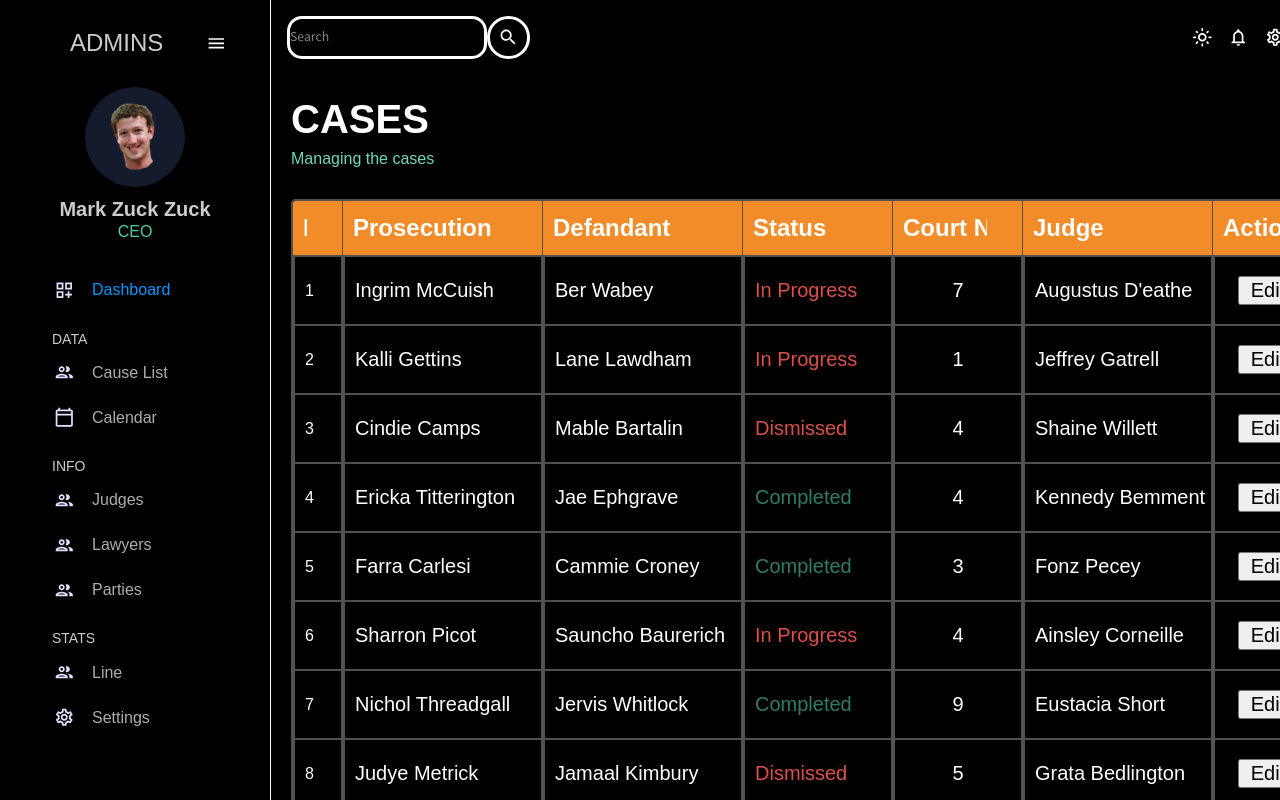
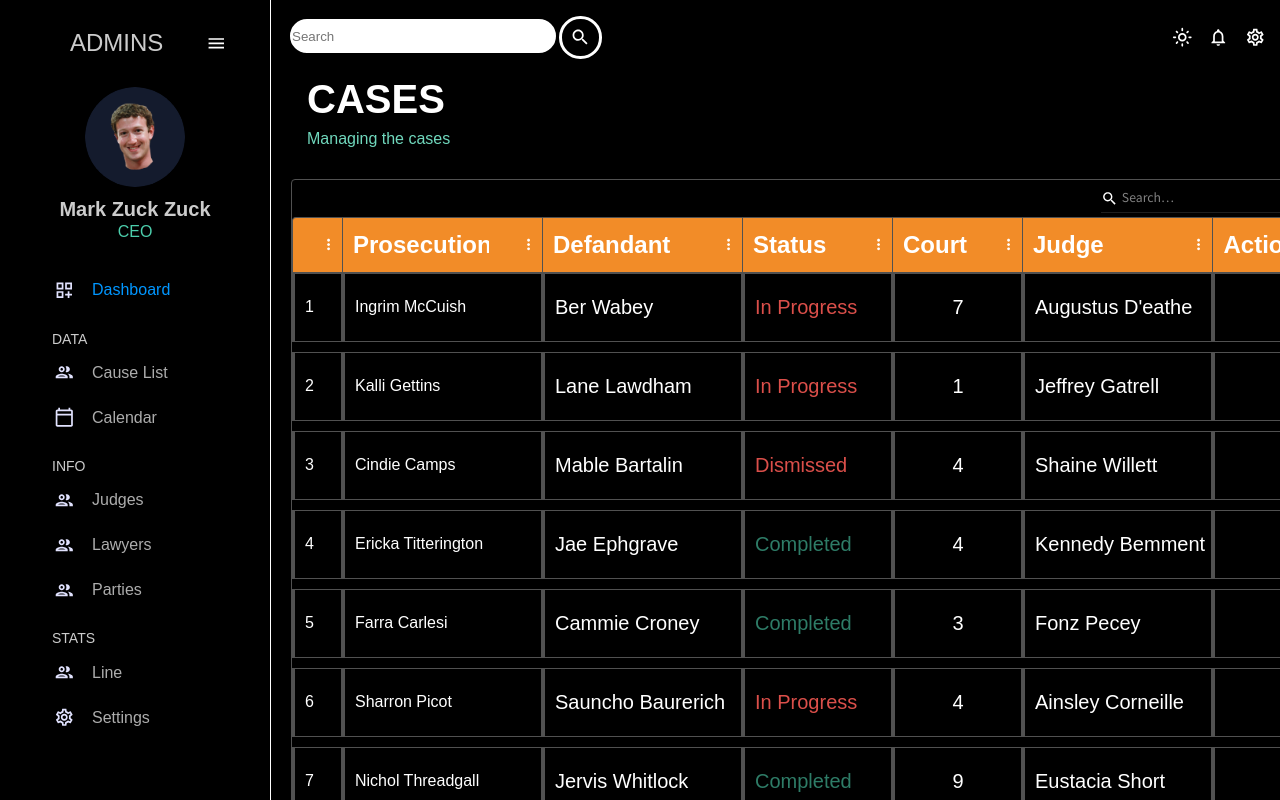
Before and after one commit to Shaik-Amaan-Ahmed/e-portal-for-case-management, a React (Create React App) app: page / in a window 1280 px wide. Shown: the top 800 px of the page. Built offline with nearby package versions, Linux system fonts and the light colour scheme.

Commit message:
Calendar

```diff
--- a/package.json
+++ b/package.json
@@ -7,7 +7,11 @@
     "@emotion/styled": "^11.11.0",
     "@fullcalendar/core": "^6.1.9",
     "@fullcalendar/daygrid": "^6.1.9",
+    "@fullcalendar/interaction": "^6.1.9",
     "@fullcalendar/list": "^6.1.9",
+    "@fullcalendar/react": "^6.1.9",
+    "@fullcalendar/resource": "^6.1.9",
+    "@fullcalendar/resource-timeline": "^6.1.9",
     "@fullcalendar/timegrid": "^6.1.9",
     "@heroicons/react": "^2.0.18",
     "@material-tailwind/react": "^2.1.4",
--- a/src/App.js
+++ b/src/App.js
@@ -4,6 +4,7 @@ import Topbar from "./Scenes/Global/Topbar"
 import { Routes, Route } from "react-router-dom"
 import Sidebar from "./Scenes/Global/Sidebar"
 import Dashboard from "./Scenes/dashboard/dashboard";
+import Calendar from "./Scenes/Calendar/calendar";
 import Causelist from "./Scenes/Causelist/causelist";
 
 function App() {
@@ -16,13 +17,14 @@ function App() {
       <CssBaseline/>
 
         <div className="app">
-        <Sidebar />
+        <Sidebar/>
           <main className="content">
 
             <Topbar/>
             <Routes>
               <Route path="/" element = {<Dashboard/>} />
               <Route path="/Causelist" element = {<Causelist/>} />
+              <Route path="/Calendar" element = {<Calendar/>} />
            </Routes>
           </main>
         </div>
--- a/src/Components/Header.jsx
+++ b/src/Components/Header.jsx
@@ -6,7 +6,7 @@ const Header = ({title, subtitle}) => {
     const colors = tokens(theme.palette.mode);
 
     return (
-        <Box mb="30px">
+        <Box mb="30px" ml={2}>
             <Typography variant="h2" fontWeight="bold" sx={{ mb: "5px"}}>
                 {title}
             </Typography>
--- a/src/Components/Tables/Regsitrar.js
+++ b/src/Components/Tables/Regsitrar.js
@@ -1,18 +1,24 @@
-import { Box, Typography, useTheme } from "@mui/material";
-import { DataGrid } from "@mui/x-data-grid";
+import { Box, InputBase, Typography, useTheme } from "@mui/material";
+import {
+  DataGrid,
+  GridToolbar,
+
+} from "@mui/x-data-grid";
 import { tokens } from "../../themes";
 import data from "../../Data/people.json";
 import AdminPanelSettingsOutlined from "@mui/icons-material/AdminPanelSettingsOutlined";
 import LockOpenOutlined from "@mui/icons-material/LockOpenOutlined";
 import { SecurityOutlined } from "@mui/icons-material/SecurityOutlined";
 import Header from "../Header";
-import { useMemo ,useState} from "react";
+import { useMemo, useState } from "react";
 import { Maximize } from "@mui/icons-material";
+import UserActions from "../useractions";
 
 const RegistrarTable = () => {
   const theme = useTheme();
   const colors = tokens(theme.palette.mode);
   const [edit, setEdit] = useState(false);
+  const [rowId, setRowId] = useState(null);
   const VISIBLE_FIELDS = [
     "CaseId",
     "Prosecution",
@@ -22,14 +28,24 @@ const RegistrarTable = () => {
     "Judge",
   ];
 
-  function Edit() {}
+  function Edit({ dats, id }) {
+    if (edit) {
+      return dats.id === id && <InputBase placeholder="Change" />;
+    }
+    return <Typography variant="h5">{dats}</Typography>;
+  }
 
-  const columns = [
+  const columns = useMemo(
+    () => [
     {
       field: "id",
       width: 50,
       renderHeader: () => {
-        return <Typography variant="h3" fontWeight="bold">ID</Typography>;
+        return (
+          <Typography variant="h3" fontWeight="bold">
+            ID
+          </Typography>
+        );
       },
       renderCell: ({ row: { id } }) => {
         return <Typography variant="h5">{id}</Typography>;
@@ -40,33 +56,43 @@ const RegistrarTable = () => {
       width: 200,
       editable: true,
       renderHeader: () => {
-        return <Typography variant="h3" fontWeight="bold">Prosecution</Typography>;
+        return (
+          <Typography variant="h3" fontWeight="bold">
+            Prosecution
+          </Typography>
+        );
       },
-
       cellClassName: "name-column-cell",
       renderCell: ({ row: { Prosecution } }) => {
-
-        return <Typography variant="h4">{Prosecution}</Typography>;
-
+        return <Edit dats={Prosecution} id={Prosecution.id} />;
       },
+      filterable: true,
     },
     {
       field: "Defandant",
       width: 200,
       renderHeader: () => {
-        return <Typography variant="h3" fontWeight="bold">Defandant</Typography>;
+        return (
+          <Typography variant="h3" fontWeight="bold">
+            Defandant
+          </Typography>
+        );
       },
-
       cellClassName: "name-column-cell",
       alignItems: "center",
       renderCell: ({ row: { Defendant } }) => {
         return <Typography variant="h4">{Defendant}</Typography>;
       },
+      sortable: true,
     },
     {
       field: "Status",
       renderHeader: () => {
-        return <Typography variant="h3" fontWeight="bold">Status</Typography>;
+        return (
+          <Typography variant="h3" fontWeight="bold">
+            Status
+          </Typography>
+        );
       },
       width: 150,
       cellClassName: "name-column-cell",
@@ -89,7 +115,11 @@ const RegistrarTable = () => {
     {
       field: "CourtNo",
       renderHeader: () => {
-        return <Typography variant="h3" fontWeight="bold">Court No</Typography>;
+        return (
+          <Typography variant="h3" fontWeight="bold">
+            Court No
+          </Typography>
+        );
       },
       width: 130,
       alignItems: "center",
@@ -101,7 +131,11 @@ const RegistrarTable = () => {
     {
       field: "Judge",
       renderHeader: () => {
-        return <Typography variant="h3" fontWeight="bold">Judge</Typography>;
+        return (
+          <Typography variant="h3" fontWeight="bold">
+            Judge
+          </Typography>
+        );
       },
       width: 190,
       cellClassName: "name-column-cell",
@@ -112,27 +146,23 @@ const RegistrarTable = () => {
     },
     {
       field: "Actions",
-      width:110,
+      width: 110,
+      type: "actions",
       renderHeader: () => {
-        return <Typography variant="h3" margin="auto" fontWeight="bold">Actions</Typography>;
-      },
-      renderCell: () => {
         return (
-            <>
-          <button
-            style={{
-              width: 60,
-              margin: "auto",
-              fontSize: 20,
-            }}
-          >
-            Edit
-          </button>
-        </>
+          <Typography variant="h3" margin="auto" fontWeight="bold">
+            Actions
+          </Typography>
         );
       },
+      renderCell: (params) => {
+        <UserActions {...{params, rowId, setRowId}}/>
+      },
     },
-  ];
+  ]
+  ,[rowId]
+  );
+
   const [paginationModel, setPaginationModel] = useState({
     pageSize: 25,
     page: 0,
@@ -162,11 +192,9 @@ const RegistrarTable = () => {
             borderWidth: 0.9,
             borderBottom: "solid",
             borderLeft: "solid",
-
           },
         }}
       >
-
         <DataGrid
           {...data}
           initialState={{
@@ -177,10 +205,22 @@ const RegistrarTable = () => {
           rows={data}
           rowHeight={69}
           columns={columns}
+          slots={{
+            toolbar: GridToolbar,
+          }}
+          slotProps={{
+            toolbar: {
+              showQuickFilter: true,
+            },
+          }}
+          getRowSpacing={params=>({
+            top:params.isFirstVisible?0 : 5,
+            bottom: params.isLastVisible?0:5,
+          })}
+          getRowId={(row) => row.id}
           showCellVerticalBorder
-          disableColumnMenu
           showColumnVerticalBorder
-          autoHeight
+          onCellEditCommit={params => setRowId(params.id)}
         />
       </Box>
     </Box>
--- a/src/Scenes/Causelist/causelist.js
+++ b/src/Scenes/Causelist/causelist.js
@@ -1,7 +1,8 @@
+import Header from "../../Components/Header";
 
 function Causelist() {
     return (
-        <h1>Causelist</h1>
+        <Header title="Cause list" subtitle="View causelist"/>
     )
 }
 
--- a/src/Scenes/Global/Sidebar.jsx
+++ b/src/Scenes/Global/Sidebar.jsx
@@ -11,19 +11,20 @@ import  CalendarTodayOutlinedIcon  from "@mui/icons-material/CalendarTodayOutlin
 import  MenuOutlined  from "@mui/icons-material/MenuOutlined";
 import  SettingsOutlined  from "@mui/icons-material/SettingsOutlined";
 import Causelist from "../Causelist/causelist";
+import { useNavigate } from "react-router-dom";
 
 const Item = ({ title, to, icon, selected, setSelected}) => {
    const theme = useTheme()
    const colors = tokens(theme)
-
+   const navigate = useNavigate()
    return (
       <MenuItem
          active={selected === title}
-         onClick={() => setSelected(title)}
+         onClick={() => navigate(to)}
          icon = {icon}
       >
          <Typography variant="h5">{title}</Typography>
-         <Link to = {to} />
+
       </MenuItem>
    )
 }
@@ -90,7 +91,6 @@ const Item = ({ title, to, icon, selected, setSelected}) => {
                         </IconButton>
                      </Box>
                   )}
-
                </MenuItem>
                   {/* USER */}
                {!isCollapsed && (
@@ -150,7 +150,7 @@ const Item = ({ title, to, icon, selected, setSelected}) => {
                   />
                    <Item
                      title="Calendar"
-                     to="/calendar"
+                     to="/Calendar"
                      icon={<CalendarTodayOutlinedIcon sx={{color: colors.blueAccent[100]}}/>}
                      selected={selected}
                      setSelected={setSelected}
@@ -187,9 +187,7 @@ const Item = ({ title, to, icon, selected, setSelected}) => {
                   />
                   <Typography
                   variant="h6"
-
                   sx= {{m: "15px 0 0 25px", color:colors.black[100]}}
-
                   >
                      STATS
                   </Typography>
--- a/src/Scenes/Global/Topbar.jsx
+++ b/src/Scenes/Global/Topbar.jsx
@@ -15,36 +15,45 @@ const Topbar = () => {
   const colorMode = useContext(ColorModeContext);
 
   return (
-    <Box display="flex" justifyContent="space-between" p={2} position="sticky">
+    <Box display="flex" justifyContent="space-between" p={2}>
       {/* SEARCH BAR */}
-      <Box
-        display="flex"
-        borderRadius="3px"
-      >
-        <InputBase style={{borderRadius:15, width:200, border:"solid", placeContent:"center"}} placeholder="Search" id="search-main"/>
-        <IconButton type="button" sx={{border:"solid"}}>
+      <Box display="flex" borderRadius="3px">
+        <input
+          style={{
+            width: "17rem",
+            border: "solid",
+            borderRadius: 40,
+            height: 40,
+            justifyContent: "center",
+          }}
+          placeholder="Search"
+        />
+        <IconButton type="button" sx={{ border: "solid" }}>
           <SearchIcon />
         </IconButton>
       </Box>
 
       {/* ICONS */}
       <Box display="flex">
-        <IconButton sx={{ml:8}} onClick={colorMode.toggleColorMode}>
-          {theme.palette.mode==="dark"?<LightModeOutlinedIcon/>: <DarkModeOutlinedIcon/>}
+        <IconButton sx={{ ml: 8 }} onClick={colorMode.toggleColorMode}>
+          {theme.palette.mode === "dark" ? (
+            <LightModeOutlinedIcon />
+          ) : (
+            <DarkModeOutlinedIcon />
+          )}
         </IconButton>
         <IconButton>
-          <NotificationsOutlinedIcon/>
+          <NotificationsOutlinedIcon />
         </IconButton>
         <IconButton>
-          <SettingsOutlinedIcon/>
+          <SettingsOutlinedIcon />
         </IconButton>
         <IconButton>
-          <PersonOutlinedIcon/>
+          <PersonOutlinedIcon />
         </IconButton>
       </Box>
     </Box>
   );
 };
 
-
 export default Topbar;
--- a/src/Scenes/dashboard/dashboard.jsx
+++ b/src/Scenes/dashboard/dashboard.jsx
@@ -11,7 +11,7 @@ const Dashboard = () => {
 
     return (
         <ThemeProvider theme={theme}>
-        <Box m="20px">
+        <Box ml="20px">
             <Box>
                 <RegistrarTable/>
             </Box>
```
Also changed, not shown: 1 other file (tests, documents, lock files or other folders).
